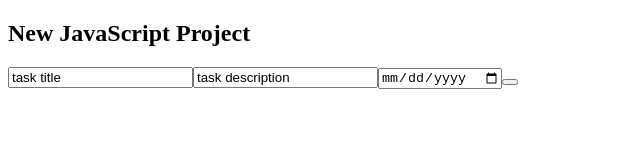
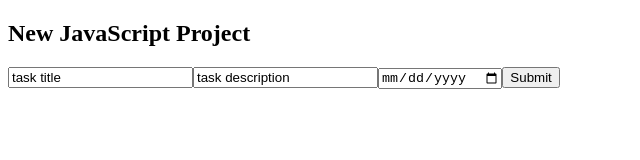
Before and after one commit to mrcjbradley/new_js_project, a React app: page / in a window 1280 px wide. Shown: the top 160 px of the page, without its empty margins (0-640 px from the left). Built offline with nearby package versions, Linux system fonts and the light colour scheme.

Commit message:
Add component files

```diff
--- a/src/components/Layout.jsx
+++ b/src/components/Layout.jsx
@@ -1,11 +1,15 @@
-import React, { Component } from 'react';
-import TaskForm from './taskForm.jsx';
+import React, { Component } from "react";
+import TaskForm from "./taskForm";
+import TaskList from "./taskList";
 
-export default function layout(){
-return(
-        <section>
-        <h1>New JavaScript Project</h1>
-        <TaskForm />
-        </section>
-        )
+const tasks = [];
+
+export default function layout() {
+  return (
+    <section>
+      <h1>New JavaScript Project</h1>
+      <TaskForm />
+      <TaskList tasks={tasks} />
+    </section>
+  );
 }
--- a/src/components/taskForm.jsx
+++ b/src/components/taskForm.jsx
@@ -32,7 +32,7 @@ const Form = () => {
         value={vals.date}
         onChange={handleChange}
       />
-      <button />
+      <input type="submit" value="Submit" />
     </form>
   );
 };
--- /dev/null
+++ b/src/components/taskList.jsx
@@ -0,0 +1,6 @@
+import React, { useState } from "react";
+
+function TaskList(props) {
+  return null;
+}
+export default TaskList;
```
